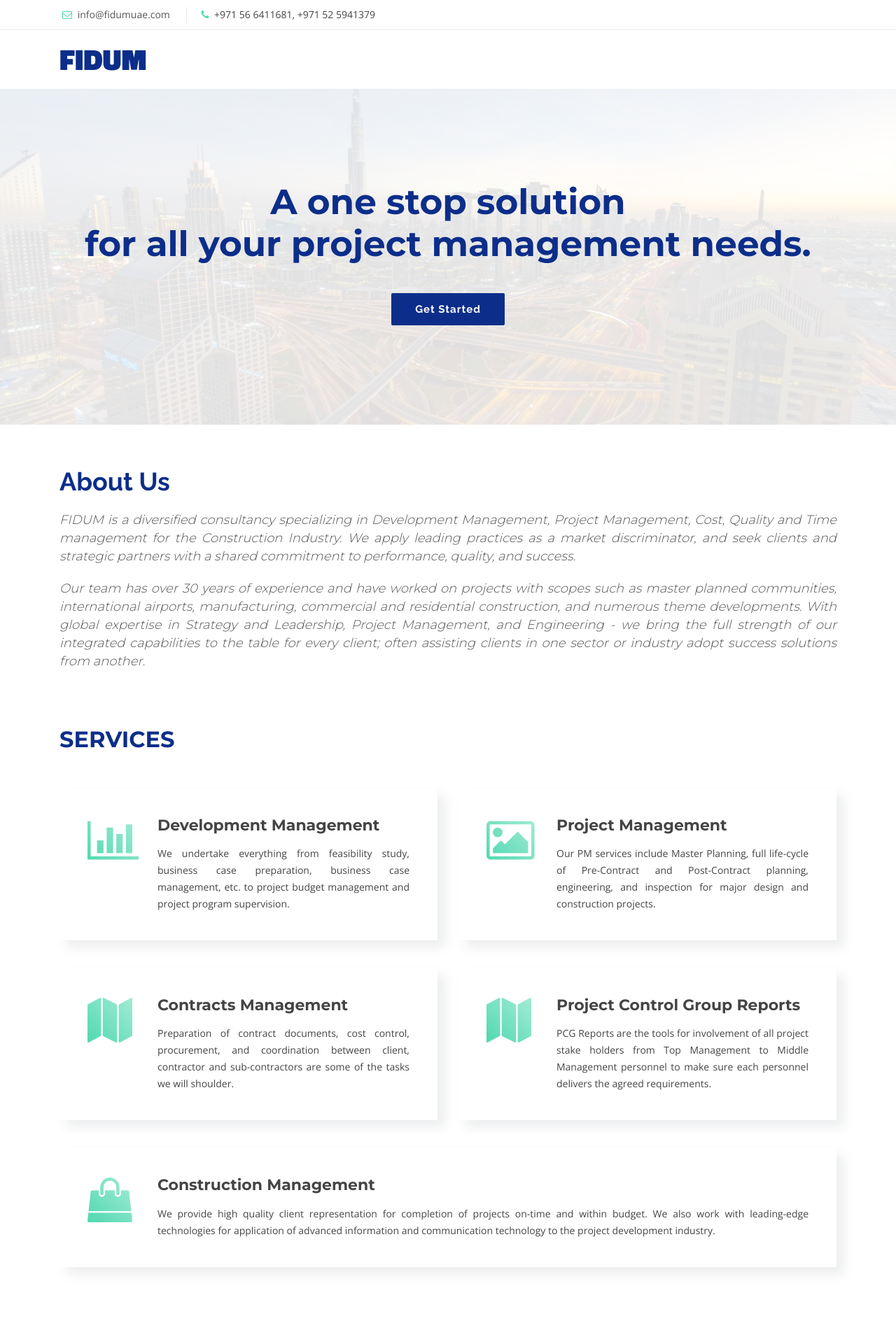
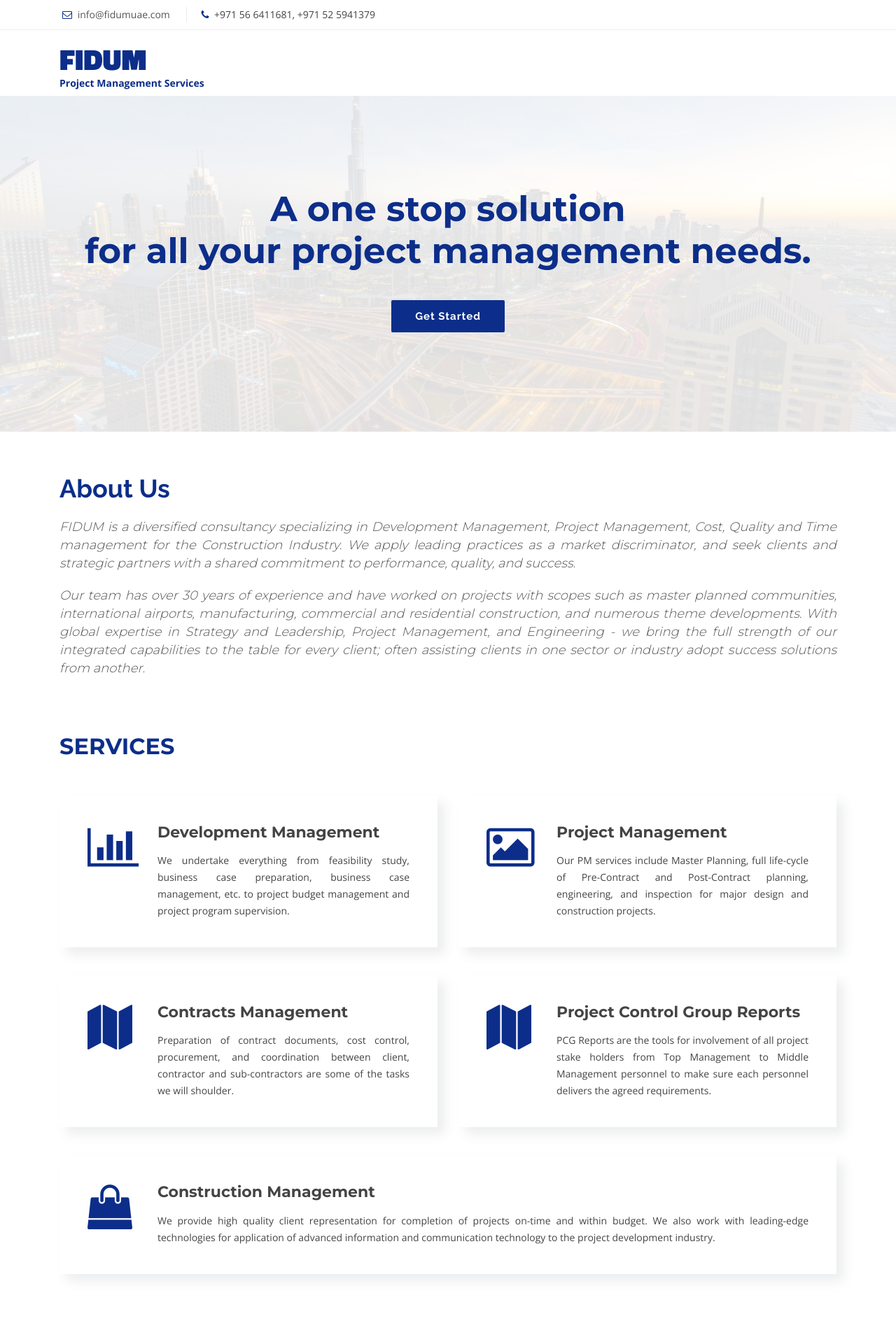
Before and after one commit to vineetvk01/fidumuae, a PHP site: page / in a window 1280 px wide. Shown: the top 1911 px of the page at 70% size. Run offline with PHP 8.4, Linux system fonts and the light colour scheme; some web fonts are replaced.

Commit message:
StyleToBlue

```diff
--- a/css/style_8_02_2020.css
+++ b/css/style_8_02_2020_1.css
@@ -93,11 +93,11 @@ h6 {
 }
 
 #topbar .contact-info a:hover {
-  color: #50d8af;
+  color: #0c2e8a;
 }
 
 #topbar .contact-info i {
-  color: #50d8af;
+  color: #0c2e8a;
   padding: 4px;
 }
 
@@ -129,7 +129,7 @@ h6 {
 
 #header {
   padding: 20px 0;
-  height: 84px;
+  height: 94px;
   transition: all 0.5s;
   z-index: 997;
   background: #fff;
@@ -141,8 +141,8 @@ h6 {
   margin: 0;
   padding: 0;
   line-height: 1;
-  font-family: "Montserrat", sans-serif;
-  font-weight: 700;
+  font-weight:200;
+  font-family: 'Titillium Web', sans-serif;
 }
 
 #header #logo h1 a {
@@ -151,8 +151,13 @@ h6 {
   display: inline-block;
 }
 
-#header #logo h1 a span {
-  color: #50d8af;
+#header #logo h5 #subscript {
+  color: #0c2e8a;
+  padding: 0px;
+  font-weight: 800;
+  font-family: "Open Sans", sans-serif;
+  font-size: 14px;
+  line-height: 1;
 }
 
 #header #logo img {
@@ -576,7 +581,7 @@ body.mobile-nav-active #mobile-nav-toggle {
 #about .content i {
   font-size: 20px;
   padding-right: 4px;
-  color: #50d8af;
+  color: #0c2e8a;
 }
 
 #about .content ul {
@@ -624,7 +629,6 @@ body.mobile-nav-active #mobile-nav-toggle {
 
 #services .box .icon i:before {
   background: #0c2e8a;
-  background: linear-gradient(45deg, #50d8af 0%, #a3ebd5 100%);
   background-clip: border-box;
   -webkit-background-clip: text;
   -webkit-text-fill-color: transparent;
@@ -939,7 +943,7 @@ body.mobile-nav-active #mobile-nav-toggle {
   font-size: 48px;
   display: inline-block;
   margin-bottom: 10px;
-  color: #50d8af;
+  color: #0c2e8a;
 }
 
 #contact .contact-info address,
@@ -1093,7 +1097,7 @@ body.mobile-nav-active #mobile-nav-toggle {
 
   #header {
     padding: 20px 0;
-    height: 74px;
+    height: 84px;
   }
 
   #header #logo h1 {
--- a/home.html
+++ b/home.html
@@ -29,7 +29,7 @@
     <link href="lib/ionicons/css/ionicons.min.css" rel="stylesheet" />
 
     <!-- Main Stylesheet File -->
-    <link href="css/style_8_02_2020.css" rel="stylesheet" />
+    <link href="css/style_8_02_2020_1.css" rel="stylesheet" />
   </head>
 
   <body id="body">
@@ -56,10 +56,11 @@
   ============================-->
     <header id="header">
       <div class="container">
-        <div id="logo" class="pull-left">
+        <div id="logo">
           <h1>
-            <a href="#body" class="scrollto" style="font-weight:200; font-family: 'Titillium Web', sans-serif;">FIDUM<span></span></a>
+            <a href="#body" class="scrollto">FIDUM</a>
           </h1>
+          <h5 ><a id="subscript"> Project Management Services</a></h5>
         </div>
       </div>
     </header>
@@ -228,7 +229,7 @@
                       class="ion-android-checkmark-circle"
                       style="font-size: 20px;
                     padding-right: 4px;
-                    color: #50d8af;"
+                    color: #0c2e8a;"
                     ></i>
                     Development Management
                   </li>
@@ -237,7 +238,7 @@
                       class="ion-android-checkmark-circle"
                       style="font-size: 20px;
                     padding-right: 4px;
-                    color: #50d8af;"
+                    color: #0c2e8a;"
                     ></i>
                     Engineering Solutions
                   </li>
@@ -246,7 +247,7 @@
                       class="ion-android-checkmark-circle"
                       style="font-size: 20px;
                     padding-right: 4px;
-                    color: #50d8af;"
+                    color: #0c2e8a;"
                     ></i>
                     Construction Management
                   </li>
@@ -255,7 +256,7 @@
                       class="ion-android-checkmark-circle"
                       style="font-size: 20px;
                     padding-right: 4px;
-                    color: #50d8af;"
+                    color: #0c2e8a;"
                     ></i>
                     Project Management
                   </li>
@@ -264,14 +265,13 @@
                       class="ion-android-checkmark-circle"
                       style="font-size: 20px;
                     padding-right: 4px;
-                    color: #50d8af;"
+                    color: #0c2e8a;"
                     ></i>
                     Strategic Planning
                   </li>
                 </ul>
               </div>
               <br>
-              <hr size="15" style="border-color:#50d8af; width:30%; height:25px;">
               <img src="img/weoffer.jpg" alt="" width="90%" />
             </div>
 
```
